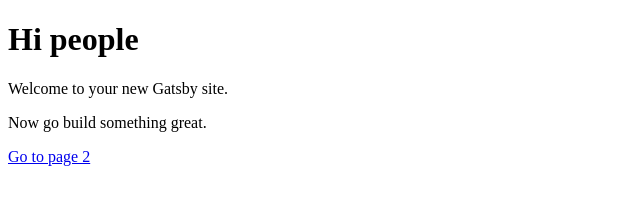
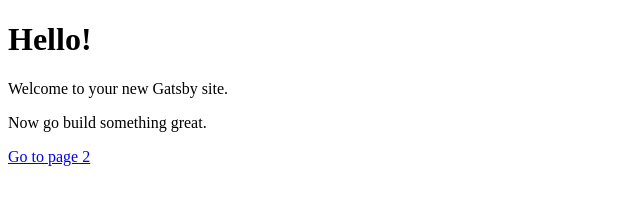
Before and after one commit to mark-williams/gatsby-site, a Gatsby site: page / in a window 1280 px wide. Shown: the whole page, without its empty margins (0-640 px from the left). Built offline with nearby package versions, Linux system fonts and the light colour scheme; Gatsby itself is replaced by a stand-in of ours.

Commit message:
chore: hot reloading - works!

```diff
--- a/src/pages/index.js
+++ b/src/pages/index.js
@@ -3,7 +3,7 @@
 
 const IndexPage = () => (
   <div>
-    <h1>Hi people</h1>
+    <h1>Hello!</h1>
     <p>Welcome to your new Gatsby site.</p>
     <p>Now go build something great.</p>
     <Link to="/page-2/">Go to page 2</Link>
```
